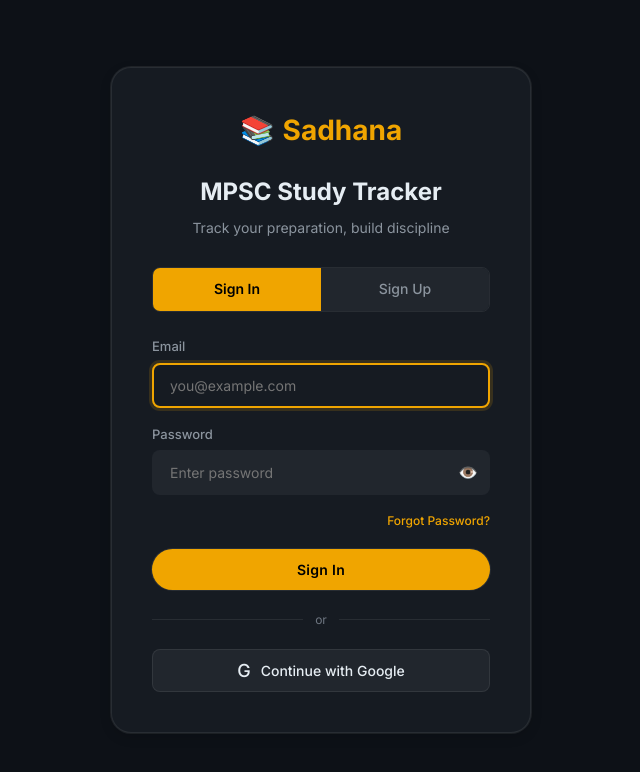
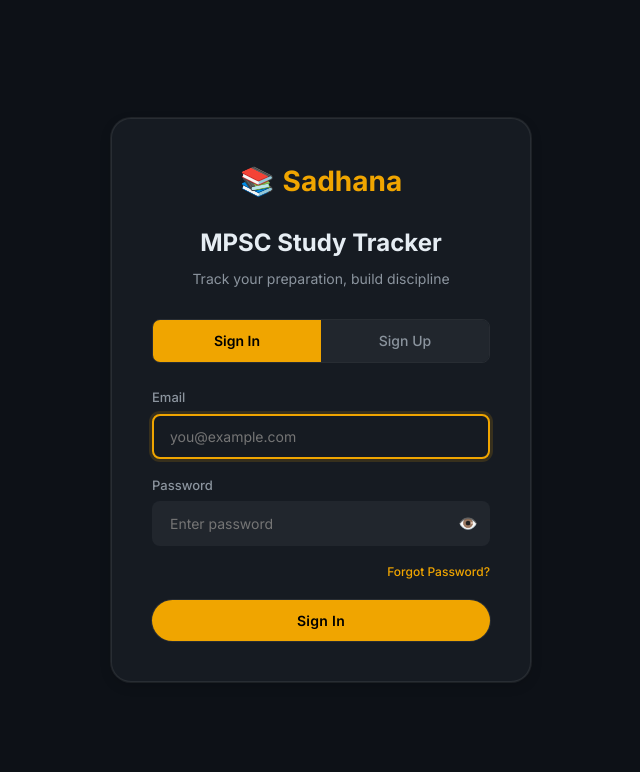
Before and after one commit to VengGaurav/MPSC-Study-Tracker, a React (Vite) app: page /login in a window 1280 px wide. Shown: the top 772 px of the page, without its empty margins (319-959 px from the left). Built offline with nearby package versions, Linux system fonts and the light colour scheme; no server answers.

Commit message:
Remove Google login button

```diff
--- a/src/pages/LoginPage.jsx
+++ b/src/pages/LoginPage.jsx
@@ -204,12 +204,6 @@
                     </button>
                 </form>
 
-                <div className="divider-text">or</div>
-
-                <button className="google-btn" type="button" onClick={handleGoogle}>
-                    <span style={{ fontSize: 18 }}>G</span>
-                    Continue with Google
-                </button>
             </div>
         </div>
     );
```
